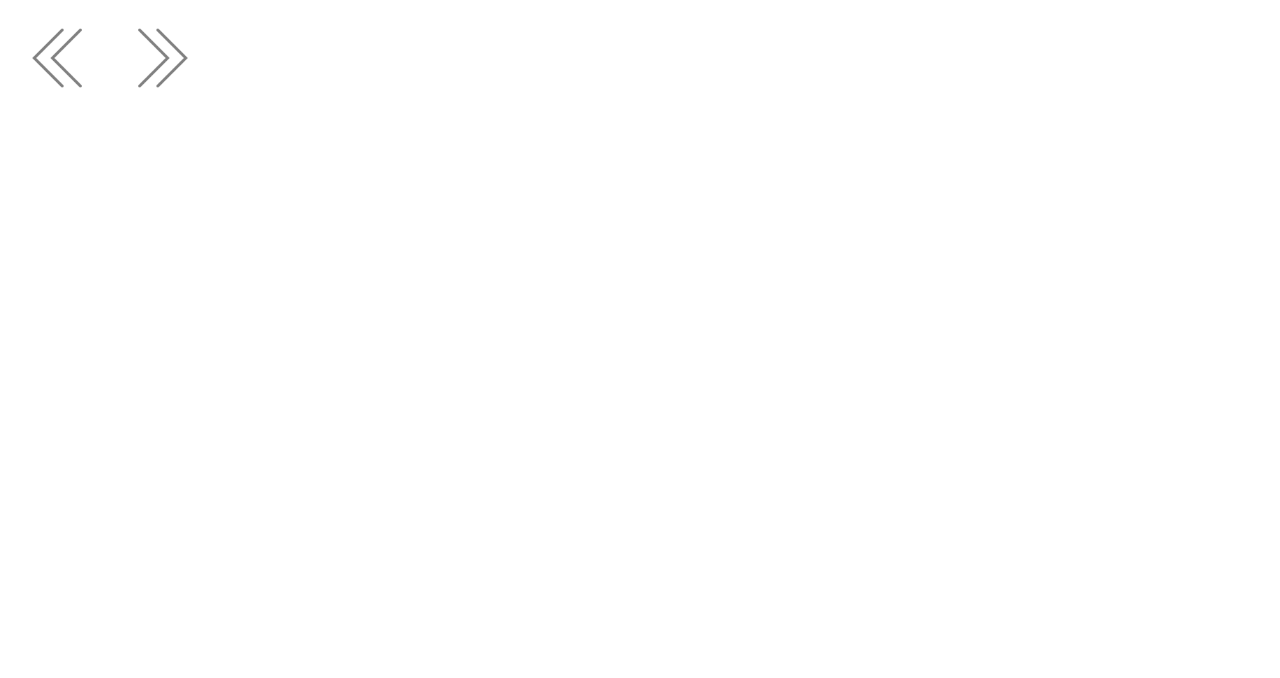
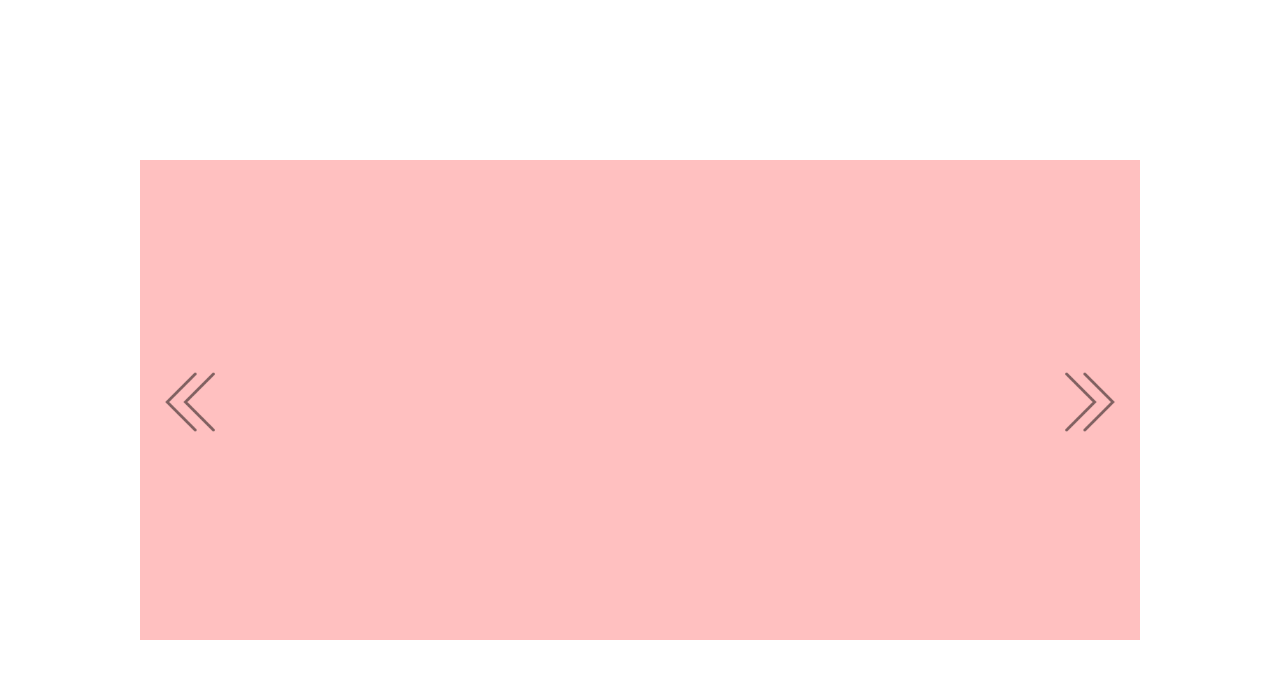
Before and after one commit to Valdemarcheck/image-slider-exercise, a plain HTML site: page index.html in a window 1280 px wide. Drawn offline with Linux system fonts and the light colour scheme.

Commit message:
Position slider and arrows

```diff
--- a/style.css
+++ b/style.css
@@ -1,4 +1,32 @@
+* {
+  padding: 0;
+  margin: 0;
+  box-sizing: border-box;
+}
+
+:root {
+  --slider-height: 30rem;
+}
+
+body {
+  width: 100vw;
+  height: 100vh;
+  align-items: center;
+  justify-content: center;
+  display: flex;
+}
+
+#slider {
+  position: relative;
+  height: var(--slider-height);
+  width: 100%;
+  max-width: 1000px;
+  background-color: rgb(255, 192, 192);
+}
+
 .arrow {
+  position: absolute;
+  top: calc(var(--slider-height) / 2.5);
   transform: scale(0.7);
   filter: opacity(0.5);
   transition: filter 0.5s ease-out, transform 0.5s ease-out;
@@ -11,6 +39,14 @@
   -ms-user-select: none;
 }
 
+.arrow#left {
+  left: 1px;
+}
+
+.arrow#right {
+  right: 1px;
+}
+
 .arrow:hover {
   transform: scale(0.8);
   filter: none;
```
